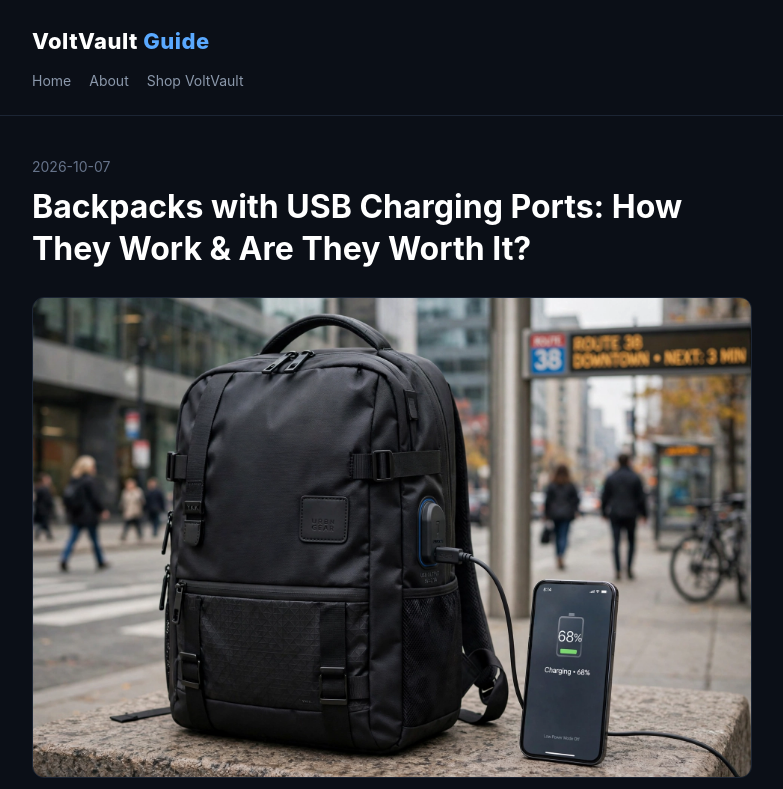
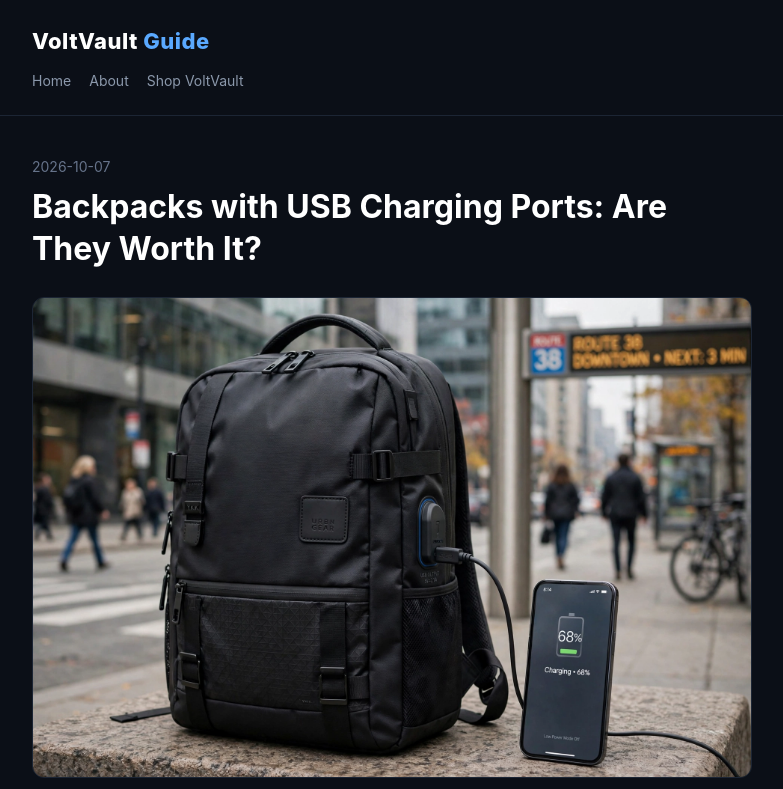
Before and after one commit to terryso/voltvault-guide, a plain HTML site: page usb-charging-backpack-worth-it.html in a window 1280 px wide. Shown: the top 789 px of the page, without its empty margins (248-1031 px from the left). Drawn offline with Linux system fonts and the light colour scheme.

Commit message:
Publish 2026-10-21

```diff
--- a/usb-charging-backpack-worth-it.html
+++ b/usb-charging-backpack-worth-it.html
@@ -3,17 +3,17 @@
 <head>
 <meta charset="utf-8">
 <meta name="viewport" content="width=device-width,initial-scale=1">
-<title>Backpacks with USB Charging Ports: How They Work &amp; Are They Worth It?</title>
+<title>Backpacks with USB Charging Ports: Are They Worth It?</title>
 <meta name="description" content="A USB port on the outside of your backpack sounds like magic. Here&#x27;s how it actually works, what to look for, and whether it&#x27;s worth paying extra for.">
 <link rel="canonical" href="https://guide.terryso.dev/usb-charging-backpack-worth-it.html">
 <meta property="og:type" content="article">
-<meta property="og:title" content="Backpacks with USB Charging Ports: How They Work &amp; Are They Worth It?">
+<meta property="og:title" content="Backpacks with USB Charging Ports: Are They Worth It?">
 <meta property="og:description" content="A USB port on the outside of your backpack sounds like magic. Here&#x27;s how it actually works, what to look for, and whether it&#x27;s worth paying extra for.">
 <meta property="og:url" content="https://guide.terryso.dev/usb-charging-backpack-worth-it.html">
 <meta property="og:site_name" content="VoltVault Guide">
 <meta property="og:image" content="https://guide.terryso.dev/images/usb-charging-backpack-worth-it.webp">
 <meta name="twitter:card" content="summary_large_image">
-<meta name="twitter:title" content="Backpacks with USB Charging Ports: How They Work &amp; Are They Worth It?">
+<meta name="twitter:title" content="Backpacks with USB Charging Ports: Are They Worth It?">
 <meta name="twitter:description" content="A USB port on the outside of your backpack sounds like magic. Here&#x27;s how it actually works, what to look for, and whether it&#x27;s worth paying extra for.">
 <meta name="twitter:image" content="https://guide.terryso.dev/images/usb-charging-backpack-worth-it.webp">
 <style>*{margin:0;padding:0;box-sizing:border-box}
@@ -56,7 +56,7 @@ footer.site a{color:#8b98ab;margin-right:16px}
 <nav><a href="/">Home</a><a href="/about.html">About</a><a href="https://shop.terryso.dev">Shop VoltVault</a></nav>
 </div></header>
 <div class="wrap">
-<article class="post"><time>2026-10-07</time><h1>Backpacks with USB Charging Ports: How They Work &amp; Are They Worth It?</h1><img class="hero-img" src="/images/usb-charging-backpack-worth-it.webp" alt="Backpacks with USB Charging Ports: How They Work &amp; Are They Worth It?"><p>You&#x27;ve seen them: backpacks with a little USB port on the side. Plug in your phone, keep walking, stay at 100%. But how does it work — is there a battery sewn into the bag?</p>
+<article class="post"><time>2026-10-07</time><h1>Backpacks with USB Charging Ports: Are They Worth It?</h1><img class="hero-img" src="/images/usb-charging-backpack-worth-it.webp" alt="Backpacks with USB Charging Ports: Are They Worth It?"><p>You&#x27;ve seen them: backpacks with a little USB port on the side. Plug in your phone, keep walking, stay at 100%. But how does it work — is there a battery sewn into the bag?</p>
 <h2>How it actually works</h2>
 <p>There&#x27;s <strong>no battery in the backpack</strong>. The system is beautifully simple:</p>
 <ol><li>1. You put your own power bank in an interior pocket</li><li>2. A built-in cable connects the power bank to the external USB port</li><li>3. Plug your phone into the outside port — it draws from your power bank</li></ol></ol>
```
Also changed, not shown: index.html (+1 -1 lines).
